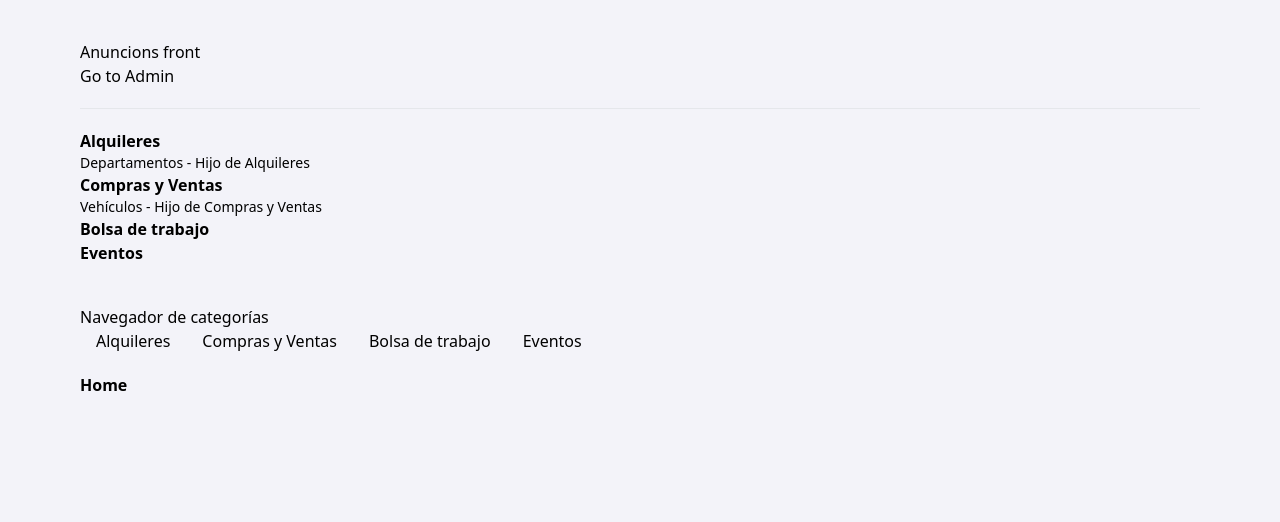
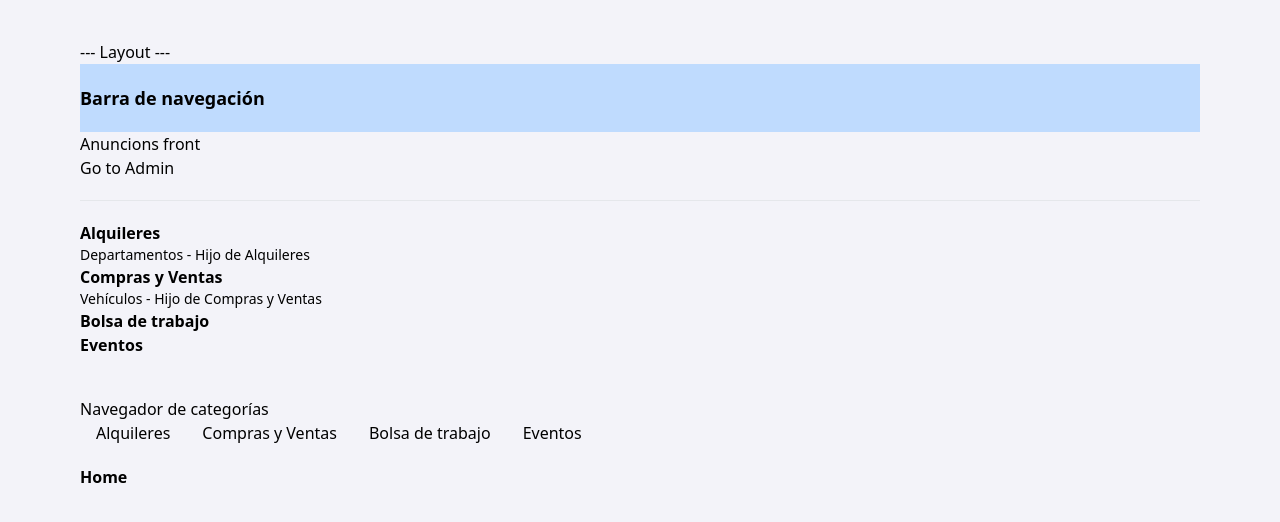
Before and after one commit to blu3army/anuncios_webapp, a Next.js app: page / in a window 1280 px wide. Shown: the top 522 px of the page. Built offline with nearby package versions, Linux system fonts and the light colour scheme.

Commit message:
Creando estructura

```diff
--- a/app/layout.tsx
+++ b/app/layout.tsx
@@ -15,6 +15,12 @@ export default function RootLayout({
         <html lang="en">
             <body>
                 <div className='py-10 px-20 '>
+
+                    <p>--- Layout ---</p>
+                    <div className='bg-blue-200 py-5'>
+                        <h1 className='font-semibold text-lg'>Barra de navegación</h1>
+                    </div>
+
                     {children}
                 </div>
             </body>
--- a/app/page.tsx
+++ b/app/page.tsx
@@ -1,7 +1,15 @@
 import { categorias } from '@/models/Categoria'
 import Link from 'next/link'
 import CatNavigate from './components/car_navigate';
+import { Metadata } from 'next';
 
+
+//Metadatas
+export const metadata : Metadata = {
+    title: "Anuncios | Home"
+}
+
+//Page
 export default function Home() {
 
 
```
